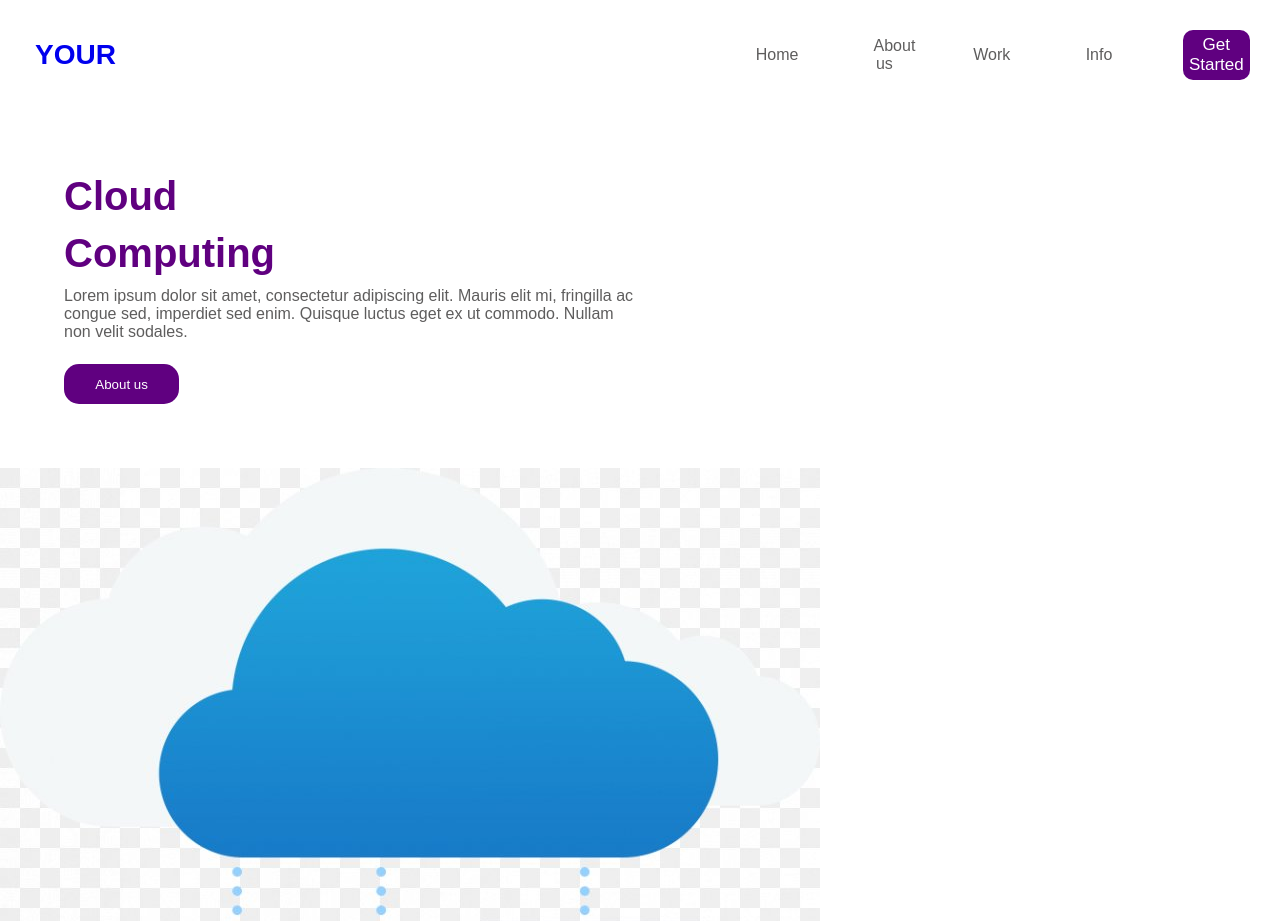
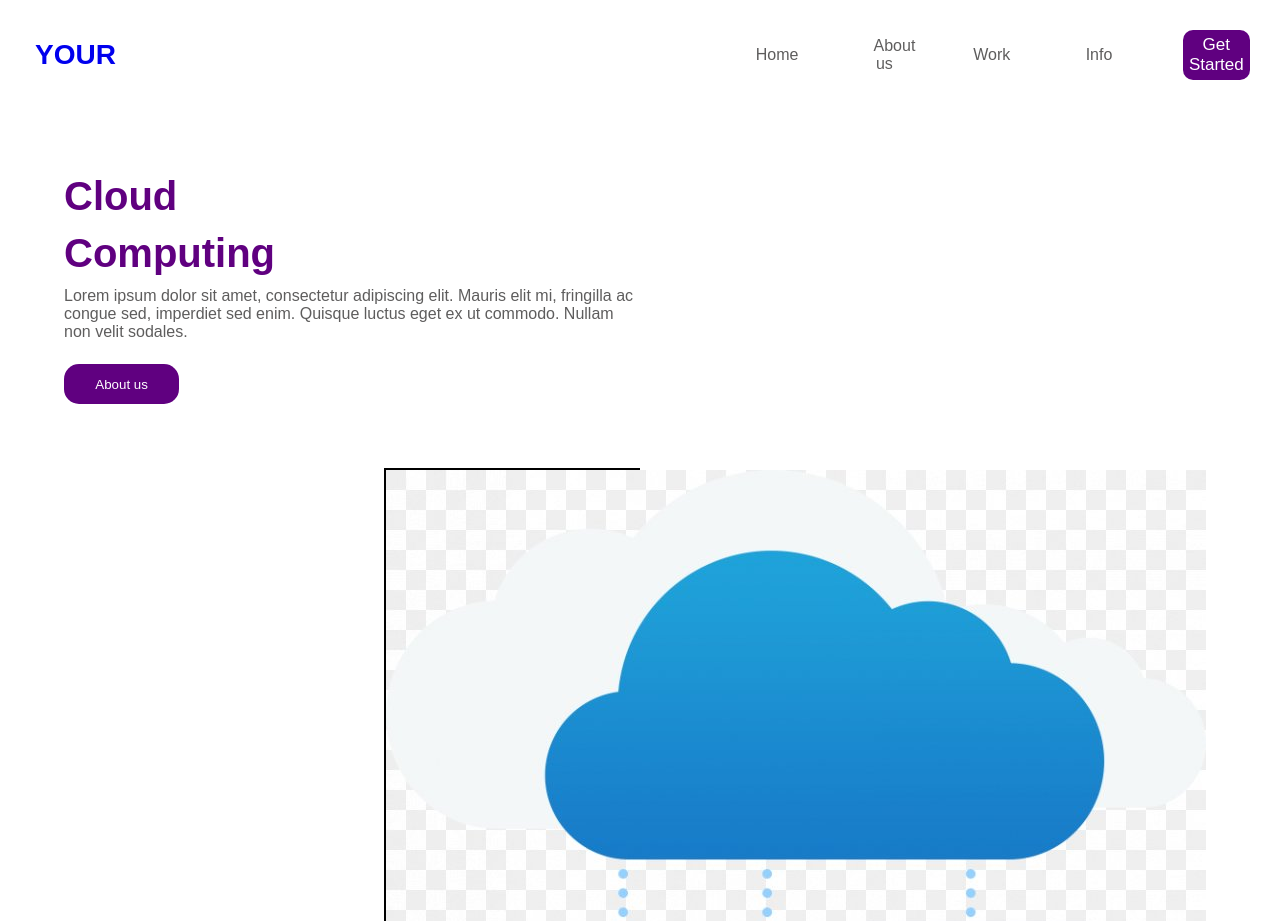
Before and after one commit to joaov1ct0r/react-cloud, a React (Create React App) app: page / in a window 1280 px wide. Shown: the top 921 px of the page. Built offline with nearby package versions, Linux system fonts and the light colour scheme.

Commit message:
estilo aplicado ao elemento img-container

```diff
--- a/src/App.css
+++ b/src/App.css
@@ -65,6 +65,7 @@ nav > a {
 }
 
 header {
+    display: inline-block;
     margin: 5%;
 }
 
@@ -97,3 +98,9 @@ header button:hover {
     cursor: pointer;
     transition: 0.7s;
 }
+
+.img-container {
+    width: 20%;
+    margin-left: 30%;
+    border: 2px solid black;
+}
```
